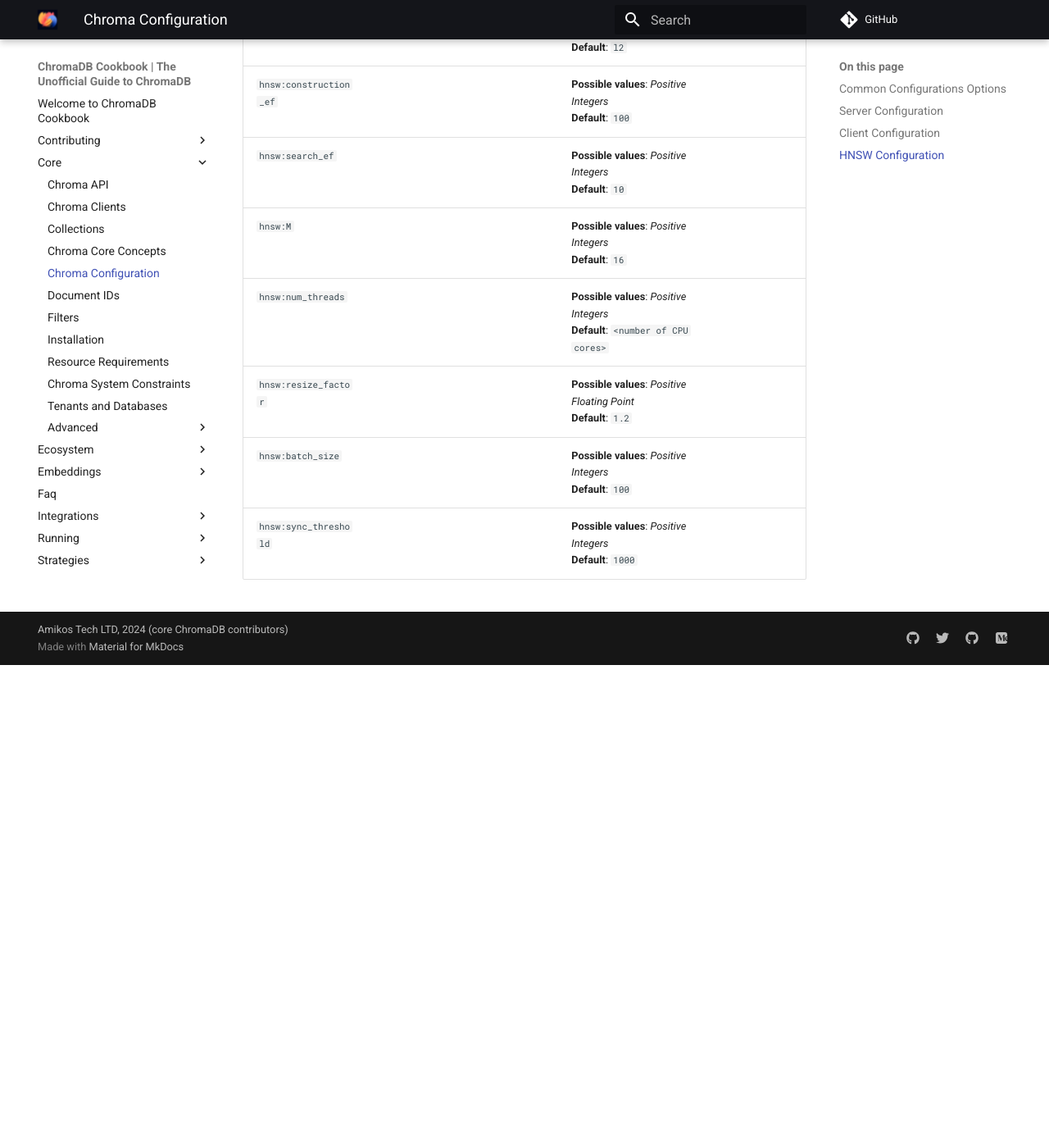
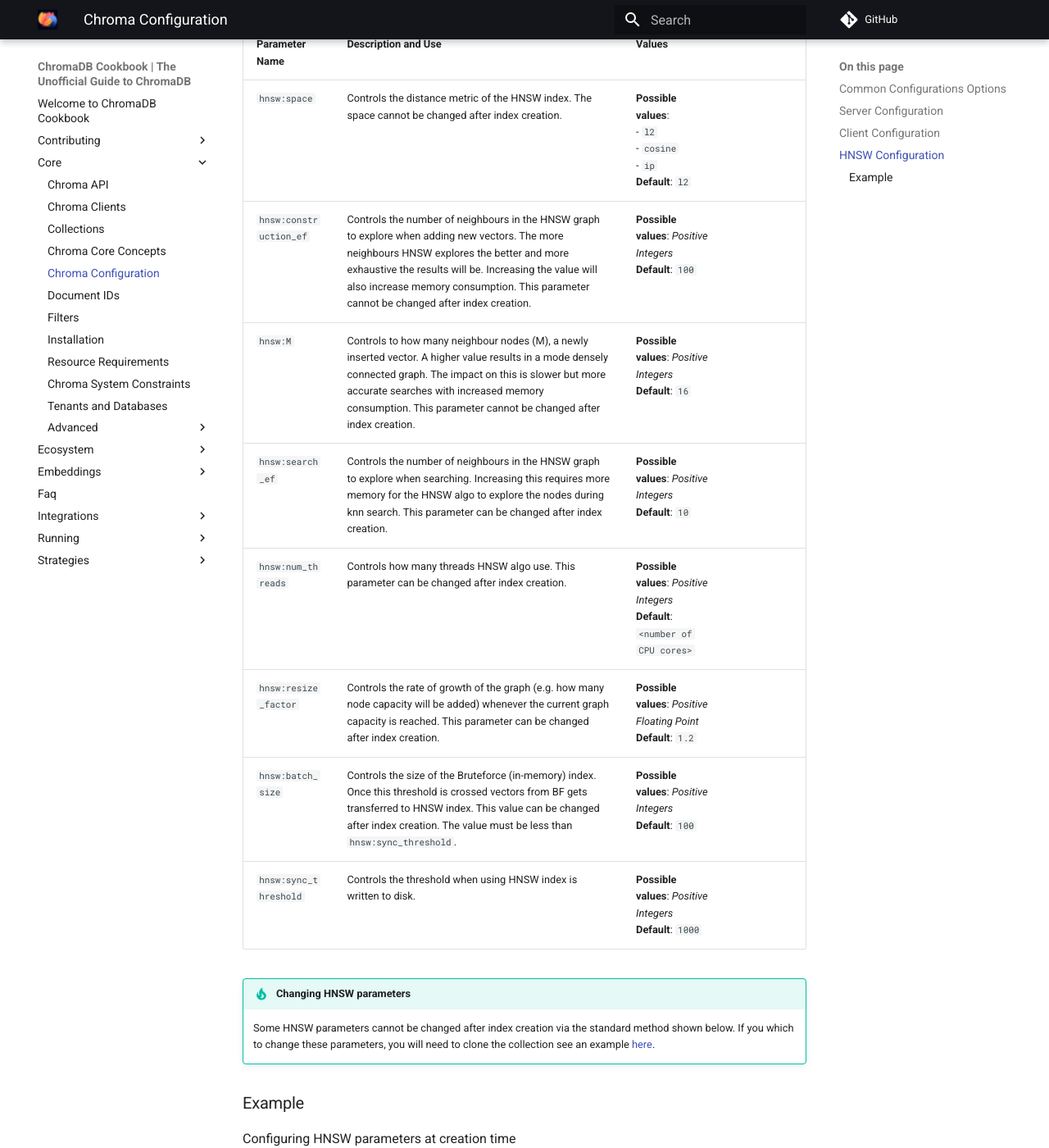
Before and after one commit to amikos-tech/chroma-cookbook, an MkDocs documentation site: the page built from docs/core/configuration.md, in a window 1280 px wide and 1400 px high, scrolled down 641 px. Shown: the whole window at 82% size. Built offline with MkDocs 1.6.1 and Material for MkDocs 9.7.7, drawn with Linux system fonts in a browser that asks for light colours; comment, search, counter and statistics services are not loaded; before the commit the page ends 1452 px from its top, so only the background shows below that; some of the changed text lies outside the part shown.

Commit message:
feat: Updated all HNSW config params
- Fixed broken links

````diff
--- a/docs/core/configuration.md
+++ b/docs/core/configuration.md
@@ -1,4 +1,8 @@
 # Chroma Configuration
+
+!!! warn "Work in Progress"
+
+    This page is a work in progress and may not be complete.
 
 ## Common Configurations Options
 
@@ -11,13 +15,56 @@
 HNSW is the underlying library for Chroma vector indexing and search. Chroma exposes a number of parameters to configure
 HNSW for your use case. All HNSW parameters are configured as metadata on the collection level.
 
-| Parameter Name         | Description and Use                             | Values                                                                              |   |
-|------------------------|-------------------------------------------------|-------------------------------------------------------------------------------------|---|
-| `hnsw:space`           | Controls the distance metric of the HNSW index. | **Possible values**:<br/> - `l2`<br/> - `cosine`<br/> - `ip` <br/>**Default**: `l2` |   |
-| `hnsw:construction_ef` |                                                 | **Possible values**: _Positive Integers_<br/>**Default**: `100`                     |   |
-| `hnsw:search_ef`       |                                                 | **Possible values**: _Positive Integers_<br/>**Default**: `10`                      |   |
-| `hnsw:M`               |                                                 | **Possible values**: _Positive Integers_<br/>**Default**: `16`                      |   |
-| `hnsw:num_threads`     |                                                 | **Possible values**: _Positive Integers_<br/>**Default**: `<number of CPU cores>`   |   |
-| `hnsw:resize_factor`   |                                                 | **Possible values**: _Positive Floating Point_<br/>**Default**: `1.2`               |   |
-| `hnsw:batch_size`      |                                                 | **Possible values**: _Positive Integers_<br/>**Default**: `100`                     |   |
-| `hnsw:sync_threshold`  |                                                 | **Possible values**: _Positive Integers_<br/>**Default**: `1000`                    |   |
+| Parameter Name         | Description and Use                                                                                                                                                                                                                                                                              | Values                                                                              |   |
+|------------------------|--------------------------------------------------------------------------------------------------------------------------------------------------------------------------------------------------------------------------------------------------------------------------------------------------|-------------------------------------------------------------------------------------|---|
+| `hnsw:space`           | Controls the distance metric of the HNSW index. The space cannot be changed after index creation.                                                                                                                                                                                                | **Possible values**:<br/> - `l2`<br/> - `cosine`<br/> - `ip` <br/>**Default**: `l2` |   |
+| `hnsw:construction_ef` | Controls the number of neighbours in the HNSW graph to explore when adding new vectors. The more neighbours HNSW explores the better and more exhaustive the results will be. Increasing the value will also increase memory consumption. This parameter cannot be changed after index creation. | **Possible values**: _Positive Integers_<br/>**Default**: `100`                     |   |
+| `hnsw:M`               | Controls to how many neighbour nodes (M), a newly inserted vector. A higher value results in a mode densely connected graph. The impact on this is slower but more accurate searches with increased memory consumption. This parameter cannot be changed after index creation.                   | **Possible values**: _Positive Integers_<br/>**Default**: `16`                      |   |
+| `hnsw:search_ef`       | Controls the number of neighbours in the HNSW graph to explore when searching. Increasing this requires more memory for the HNSW algo to explore the nodes during knn search. This parameter can be changed after index creation.                                                                | **Possible values**: _Positive Integers_<br/>**Default**: `10`                      |   |
+| `hnsw:num_threads`     | Controls how many threads HNSW algo use. This parameter can be changed after index creation.                                                                                                                                                                                                     | **Possible values**: _Positive Integers_<br/>**Default**: `<number of CPU cores>`   |   |
+| `hnsw:resize_factor`   | Controls the rate of growth of the graph (e.g. how many node capacity will be added) whenever the current graph capacity is reached. This parameter can be changed after index creation.                                                                                                         | **Possible values**: _Positive Floating Point_<br/>**Default**: `1.2`               |   |
+| `hnsw:batch_size`      | Controls the size of the Bruteforce (in-memory) index. Once this threshold is crossed vectors from BF gets transferred to HNSW index. This value can be changed after index creation. The value must be less than `hnsw:sync_threshold`.                                                         | **Possible values**: _Positive Integers_<br/>**Default**: `100`                     |   |
+| `hnsw:sync_threshold`  | Controls the threshold when using HNSW index is written to disk.                                                                                                                                                                                                                                 | **Possible values**: _Positive Integers_<br/>**Default**: `1000`                    |   |
+
+!!! tip "Changing HNSW parameters"
+
+    Some HNSW parameters cannot be changed after index creation via the standard method shown below.
+    If you which to change these parameters, you will need to clone the collection see an example [here](collections.md#cloning-a-collection).
+### Example
+
+Configuring HNSW parameters at creation time
+
+```python
+import chromadb
+
+client = chromadb.HttpClient()  # Adjust as per your client
+res = client.create_collection("my_collection", metadata={
+    "hnsw:space": "cosine",
+    "hnsw:construction_ef": 100,
+    "hnsw:M": 16,
+    "hnsw:search_ef": 10,
+    "hnsw:num_threads": 4,
+    "hnsw:resize_factor": 1.2,
+    "hnsw:batch_size": 100,
+    "hnsw:sync_threshold": 1000,
+})
+```
+
+Updating HNSW parameters after creation
+
+```python
+import chromadb
+
+client = chromadb.HttpClient()  # Adjust as per your client
+res = client.get_or_create_collection("my_collection", metadata={
+    "hnsw:search_ef": 200,
+    "hnsw:num_threads": 8,
+    "hnsw:resize_factor": 2,
+    "hnsw:batch_size": 10000,
+    "hnsw:sync_threshold": 1000000,
+})
+```
+
+!!! tip "get_or_create_collection overrides"
+
+    When using `get_or_create_collection()` with `metadata` parameter, existing metadata will be overridden with the new values.
````
Also changed, not shown: docs/index.md (+3 -2 lines).
